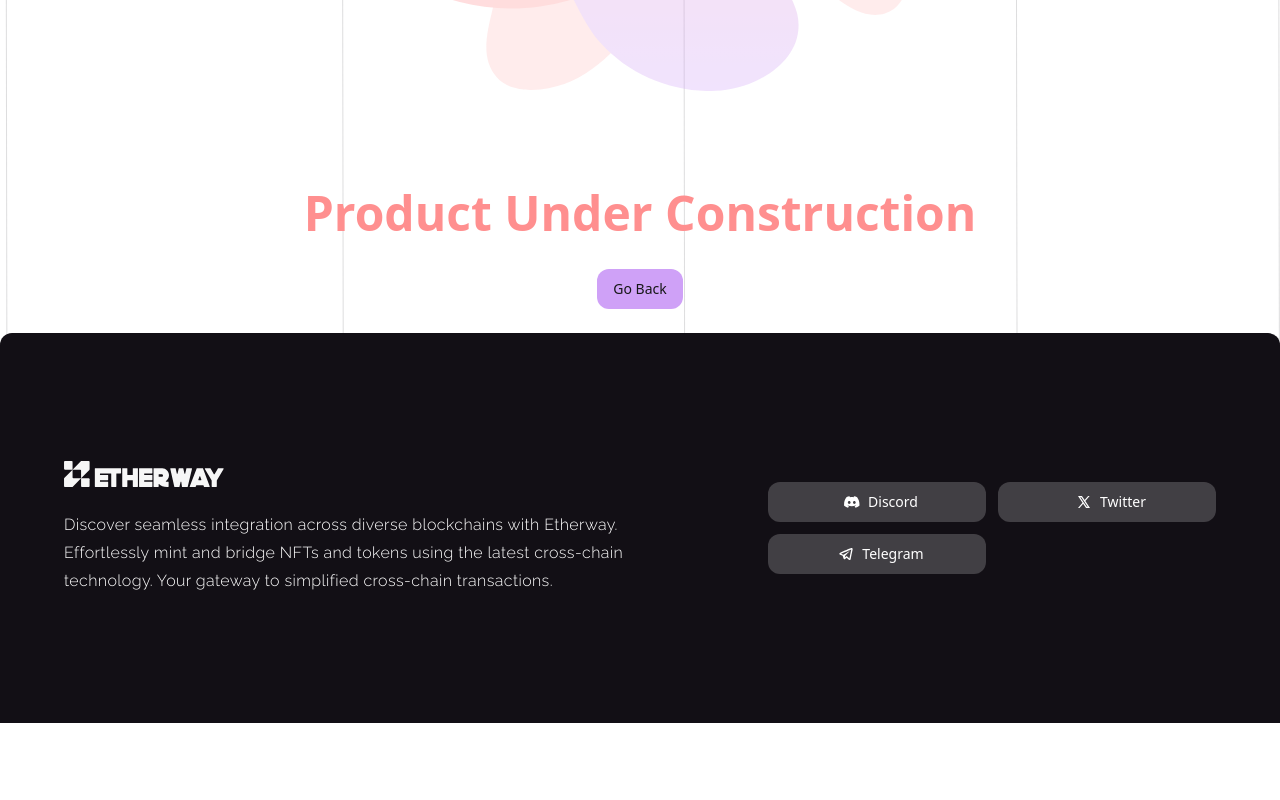
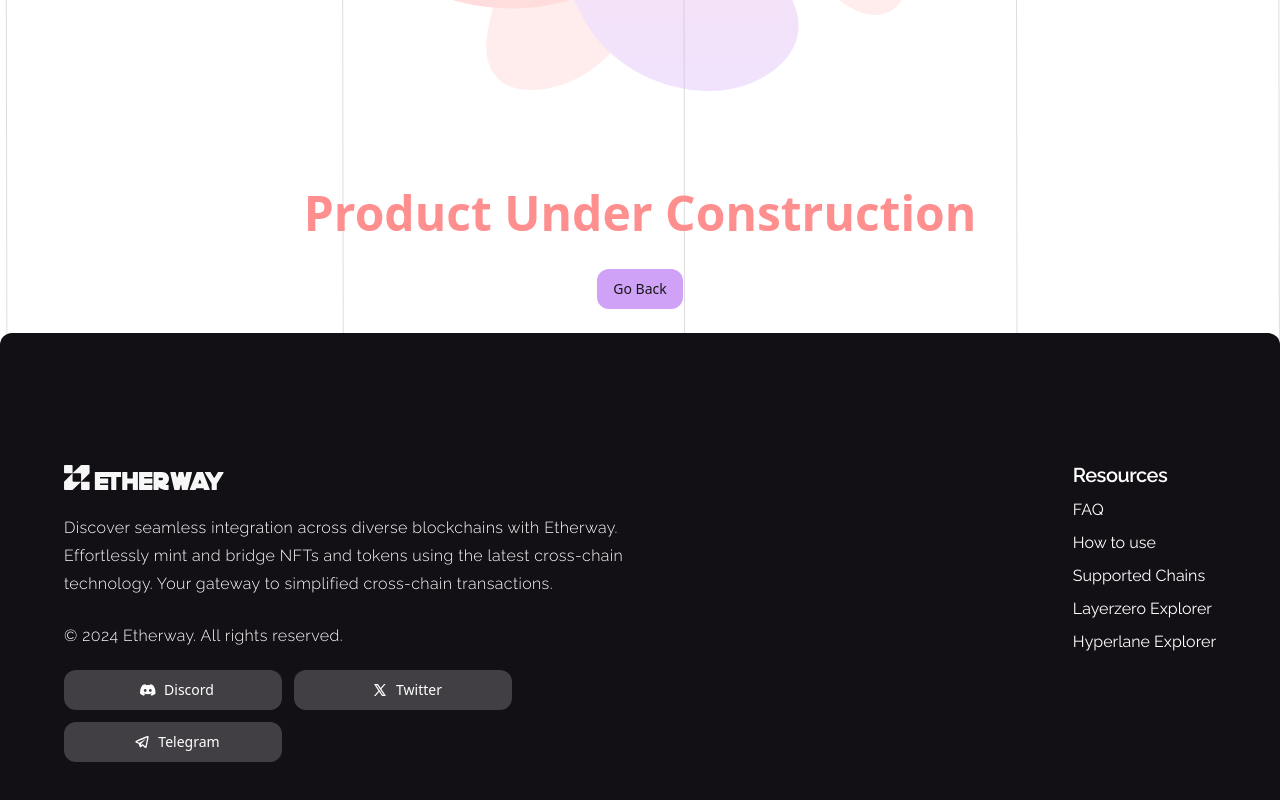
Before and after one commit to CJskii/etherway-ui, a Next.js app: page /dashboard in a window 1280 px wide. Shown: the part 648-1448 px from the top of the page. Before the commit the page ends 1371 px from the top, so only its background shows below. Built offline with nearby package versions, Linux system fonts and the light colour scheme; no server answers; what @rainbow-me/rainbowkit-siwe-next-auth, wagmi would draw is missing.

Commit message:
ui: update footer with resources

```diff
--- a/components/ui/footer.tsx
+++ b/components/ui/footer.tsx
@@ -56,8 +56,42 @@ export function Footer({ isDashboard }: FooterProps) {
           latest cross-chain technology. Your gateway to simplified cross-chain
           transactions.
         </Typography>
+        <Typography
+          variant={"paragraph"}
+          className={cn(
+            isDashboard
+              ? "text-black dark:text-white"
+              : "text-white dark:text-black",
+            " font-light tracking-wide md:max-w-xl ",
+          )}
+        >
+          © {new Date().getFullYear()} Etherway. All rights reserved.
+        </Typography>
       </div>
       {/* TODO: Add Zealy and Galxe icons + links */}
+
+      <div className="text-white dark:text-black flex flex-col justify-center items-start gap-2">
+        <Typography variant={"h4"} className="text-white dark:text-black">
+          Resources
+        </Typography>
+        <Link href={"/guides/faq"}>
+          <Typography variant={"footerLink"}>FAQ</Typography>
+        </Link>
+        <Link href={"/guides/how-to-use"}>
+          <Typography variant={"footerLink"}>How to use</Typography>
+        </Link>
+        <Link href={"/chains"}>
+          <Typography variant={"footerLink"}>Supported Chains</Typography>
+        </Link>
+
+        <Link href={"https://layerzeroscan.com/"} target="_blank">
+          <Typography variant={"footerLink"}>Layerzero Explorer</Typography>
+        </Link>
+        <Link href={"https://explorer.hyperlane.xyz/"} target="_blank">
+          <Typography variant={"footerLink"}>Hyperlane Explorer</Typography>
+        </Link>
+      </div>
+
       {!isDashboard && (
         <div className=" grid w-full grid-cols-6 gap-3 md:max-w-md [&>*]:col-span-3 md:[&>*]:col-span-2 lg:[&>*]:col-span-3 ">
           <Link href={"https://discord.gg/GcS5r5NWfh"} target="_blank">
--- a/components/ui/typography.tsx
+++ b/components/ui/typography.tsx
@@ -23,6 +23,8 @@ const typographyVariants = cva("", {
       muted: "text-[#00000066] dark:text-white/40",
       navbarTitle: "text-lg text-[#FF8F8F] font-semibold",
       navbarMuted: "text-sm text-[#FF8F8F] dark:text-white/40 text-black/40",
+      footerLink:
+        "text-base font-normal dark:text-black hover:text-white/80 dark:hover:text-black/80 hover:underline",
     },
   },
   defaultVariants: {
@@ -52,6 +54,7 @@ const variantElementMap: Record<
   muted: "p",
   navbarTitle: "span",
   navbarMuted: "p",
+  footerLink: "small",
 };
 
 export interface TypographyProps
```
